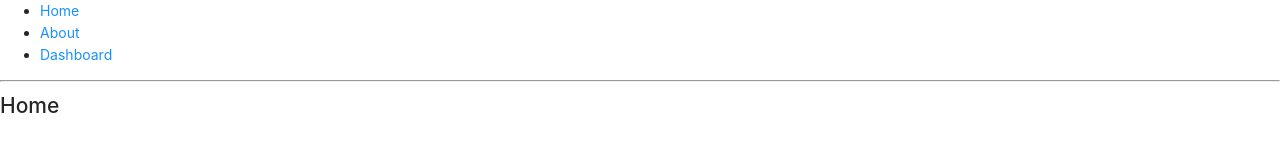
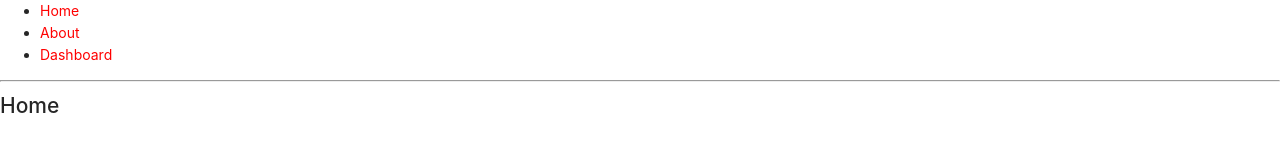
Before and after one commit to giangnh586/TaskManagement, a React (Create React App) app: page / in a window 1280 px wide. Shown: the top 160 px of the page. Built offline with nearby package versions, Linux system fonts and the light colour scheme.

Commit message:
set: add sass stylesheets

```diff
--- a/package.json
+++ b/package.json
@@ -15,6 +15,7 @@
     "react-dom": "^18.2.0",
     "react-router-dom": "^5.3.0",
     "react-scripts": "5.0.1",
+    "sass": "^1.54.4",
     "typescript": "^4.7.4",
     "web-vitals": "^2.1.4"
   },
--- a/src/App.css
+++ /dev/null
@@ -1 +0,0 @@
-@import '~antd/dist/antd.css';
--- a/src/App.js
+++ b/src/App.js
@@ -1,6 +1,6 @@
 import React from "react";
 import { BrowserRouter as Router, Switch, Route, Link } from "react-router-dom";
-import "./App.css";
+import "./App.scss";
 
 export default function App() {
   return (
@@ -8,13 +8,13 @@ export default function App() {
       <div>
         <ul>
           <li>
-            <Link to="/">Home</Link>
+            <Link to="/" className="link">Home</Link>
           </li>
           <li>
-            <Link to="/about">About</Link>
+            <Link to="/about" className="link">About</Link>
           </li>
           <li>
-            <Link to="/dashboard">Dashboard</Link>
+            <Link to="/dashboard" className="link">Dashboard</Link>
           </li>
         </ul>
 
--- /dev/null
+++ b/src/App.scss
@@ -0,0 +1,5 @@
+@import '~antd/dist/antd.css';
+
+.link {
+    color: red;
+}
--- a/src/index.js
+++ b/src/index.js
@@ -1,6 +1,6 @@
 import React from 'react';
 import ReactDOM from 'react-dom/client';
-import './index.css';
+import './index.scss';
 import App from './App';
 import reportWebVitals from './reportWebVitals';
 
```
Also changed, not shown: src/index.scss (renamed from src/index.css), 1 other file (tests, documents, lock files or other folders).
